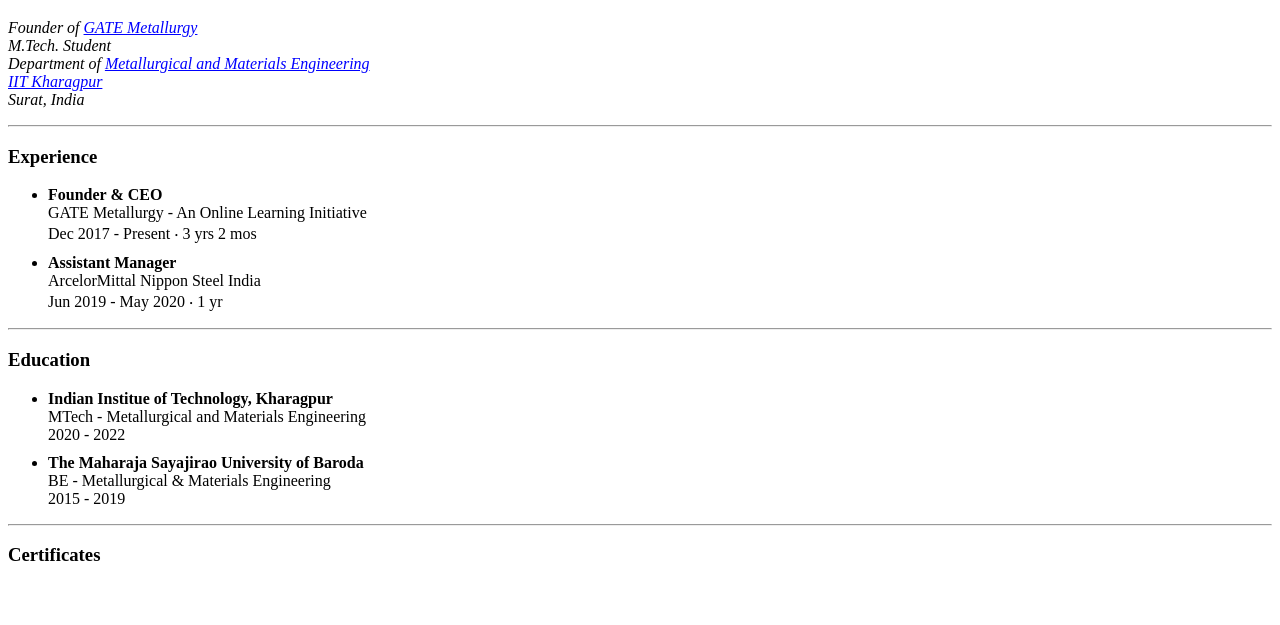
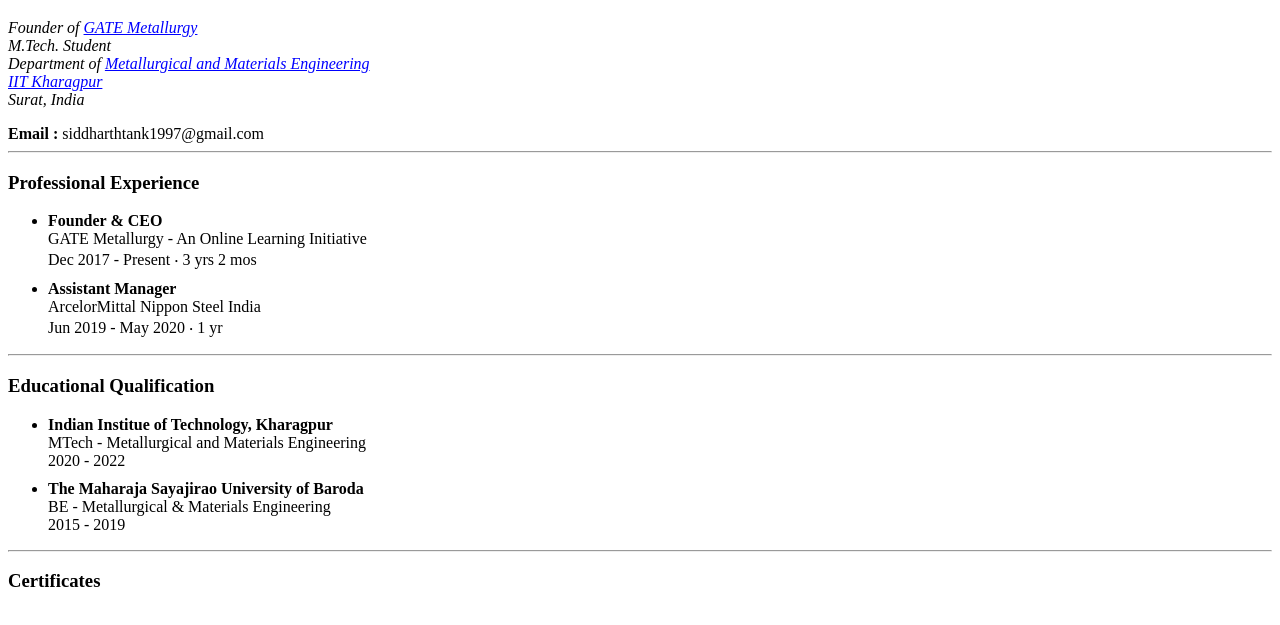
Before and after one commit to siddharthtank/homepage, a plain HTML site: page index.html in a window 1280 px wide. Shown: the part 61-686 px from the top of the page. Drawn offline with Linux system fonts and the light colour scheme.

Commit message:
Add files via upload

```diff
--- a/index.html
+++ b/index.html
@@ -5,9 +5,9 @@
     <meta http-equiv="X-UA-Compatible" content="IE=edge">
     <meta name="viewport" content="width=device-width, initial-scale=1.0">
     <title>Siddharth Tank's Homepage</title>
-    <link rel="canonical" href="https://gatemetallurgy.in"/>
+    <link rel="canonical" href="https://siddharthtank.github.io/homepage/"/>
     <meta name="author" content="Siddharth Tank">
-    <link rel="shortcut icon" href="/icons/favicon.png" type="image/x-icon">
+    <link rel="shortcut icon" href="icons/favicon.png" type="image/x-icon">
 </head>
 <body>
 
@@ -28,10 +28,11 @@
             <dt> Surat, India
         </dl>
     </i>
+    <strong>Email :</strong> <span> siddharthtank1997@gmail.com</span>
 
     <hr>
 
-    <h3>Experience</h3>
+    <h3>Professional Experience</h3>
     <ul>
         <li>
             <strong>Founder & CEO</strong>
@@ -45,7 +46,7 @@
         </li>
     </ul>
     <hr>
-    <h3>Education</h3>
+    <h3>Educational Qualification</h3>
     <ul>
         <li>
             <strong>Indian Institue of Technology, Kharagpur</strong>
@@ -61,5 +62,6 @@
     <hr>
     <h3>Certificates</h3>
 
+
 </body>
 </html>
```
Also changed, not shown: icons/ST logo.png, icons/favicon.png.
